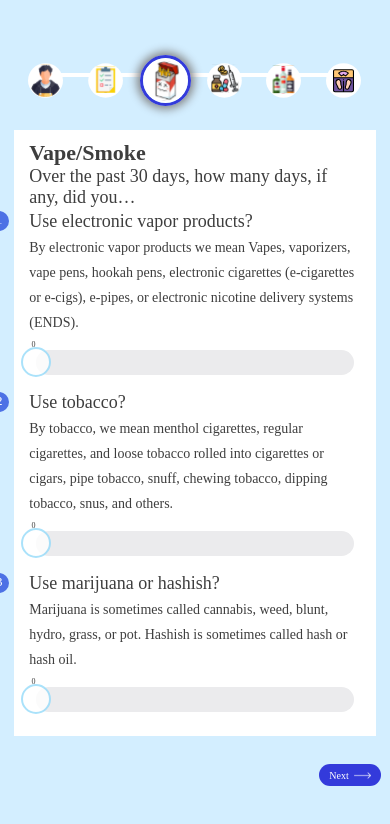
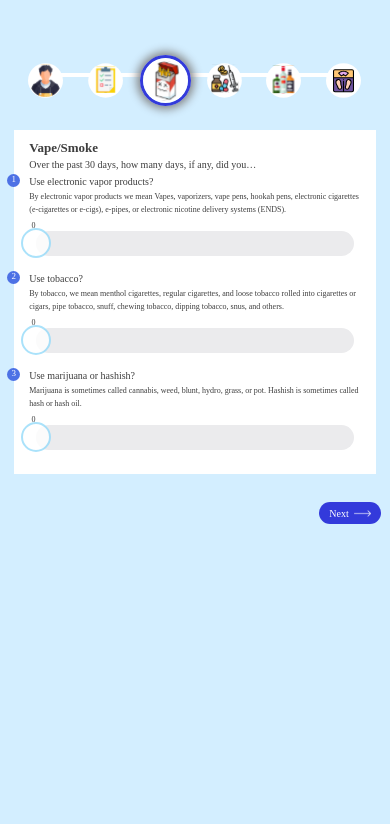
Before and after one commit to AshmiyaV/youth-gps, a React (Create React App) app: page /MI in a window 390 px wide. Shown: the top 824 px of the page. Built offline with nearby package versions, Linux system fonts and the light colour scheme; a web font is replaced by a local one.

Commit message:
VapeView for responsive screens - mobile view

```diff
--- a/src/pages/VapeView.jsx
+++ b/src/pages/VapeView.jsx
@@ -34,31 +34,6 @@ const VapeView = () => {
                     </div>
                     <p>By electronic vapor products we mean Vapes, vaporizers, vape pens, hookah pens, electronic cigarettes (e-cigarettes or e-cigs), e-pipes, or electronic nicotine delivery systems (ENDS).</p>
                     <SliderComp icon={VapeSlider} />
-                    {/* <SliderWrap>
-<Slider
-        defaultValue={20}
-        min={0}
-        max={100}
-        // width= {80}
-        trackStyle={{ backgroundColor: "#333ADB", height: 30, borderRadius: 50 }}
-        railStyle={{ backgroundColor: "#EBEBED", height: 30, borderRadius: 50 }}
-        handleStyle={{
-          borderColor: "#333ADB",
-          height: 50,
-          width: 50,
-          marginLeft: -10,
-          marginTop: -10,
-        //   borderRadius: 50,
-        //   backgroundColor: "#FFFFFF"
-        backgroundImage: `url(${VapeSlider})`,
-        backgroundPosition: 'center',
-        backgroundSize: "40px 40px",
-        backgroundRepeat: 'no-repeat',
-        opacity: "100%",
-        // background: "center"
-        }}
-      />
-      </SliderWrap> */}
                 </QuestionSection>
                 <QuestionSection>
                     <div>
@@ -86,22 +61,6 @@ const VapeView = () => {
 }
 
 export const VapeWrap = styled.article`
-/* width: 100%;
-background-color: #D3EEFF;
-display: flex;
-    flex-direction: column;
-    align-items: center; */
-    .rc-slider{
-        /* width: 70%; */
-    }
-    .rc-slider-handle{
-        &:focus{
-              /* border: none !important; */
-           outline: black;
-           /* box-shadow: none; */
-        }
-            /* background-color: black; */
-    }
     h2{
         /* font-size: 1em; */
         font-size: 22px;
@@ -123,6 +82,19 @@ display: flex;
         /* padding: 5px 0; */
         line-height: 25px;
     }
+    @media only screen and (max-width: 700px) {
+        h2{
+            font-size: 13px !important;
+        }
+        h3{
+            font-size: 10px !important;
+            line-height: 17px !important;
+        }
+        p{
+            font-size: 8px !important;
+            line-height: 13px !important;
+        }
+    }
 `;
 
 const QuestionNumber = styled.div`
@@ -138,6 +110,13 @@ color: white;
 display: flex;
 /* place-items: center; */
 justify-content: center;
+@media only screen and (max-width: 700px) {
+    width: 13px;
+    height: 13px;
+    font-size: 9px;
+    top: 1px;
+    left: -22px;
+}
 span{
     align-self: center;
     margin-bottom: 3px;
```
